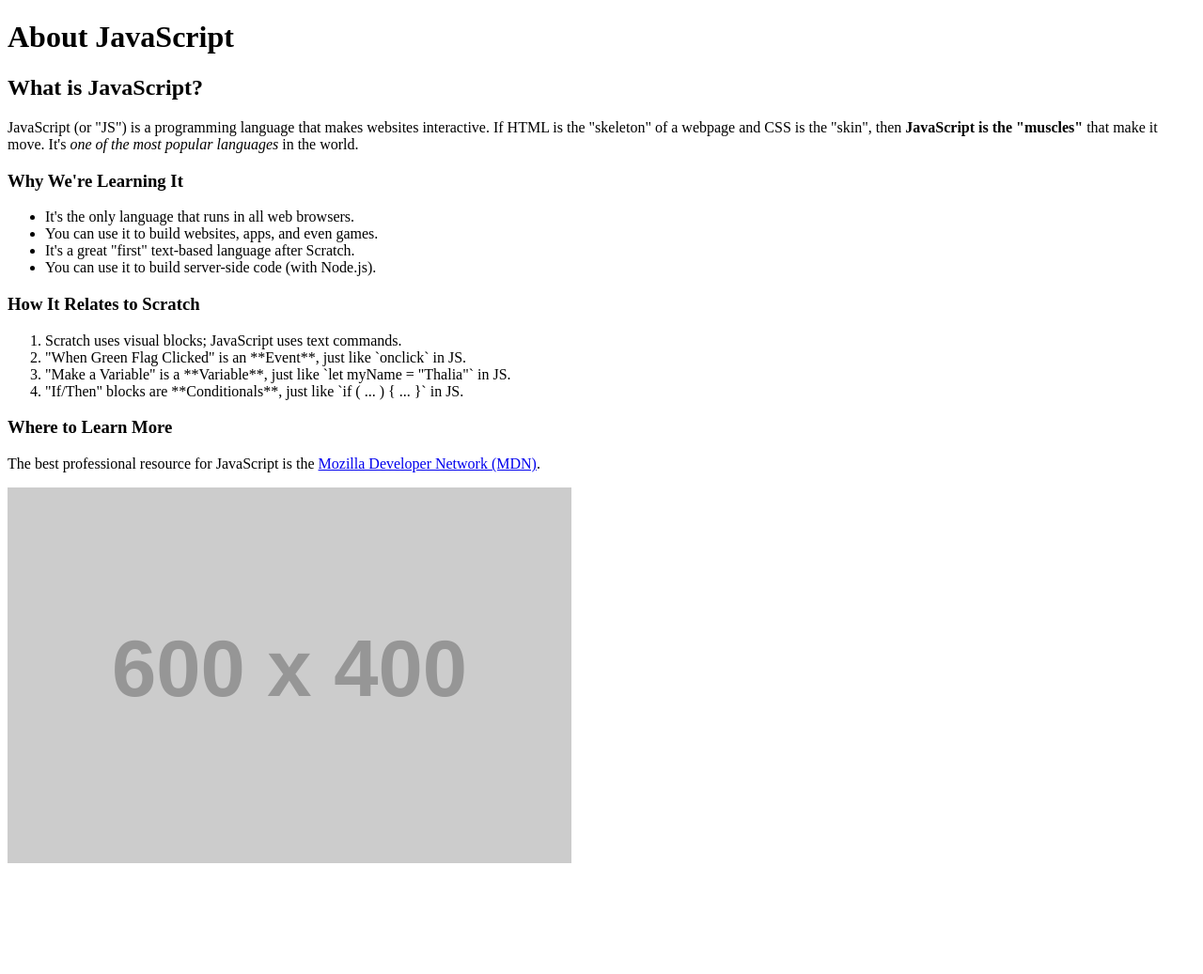
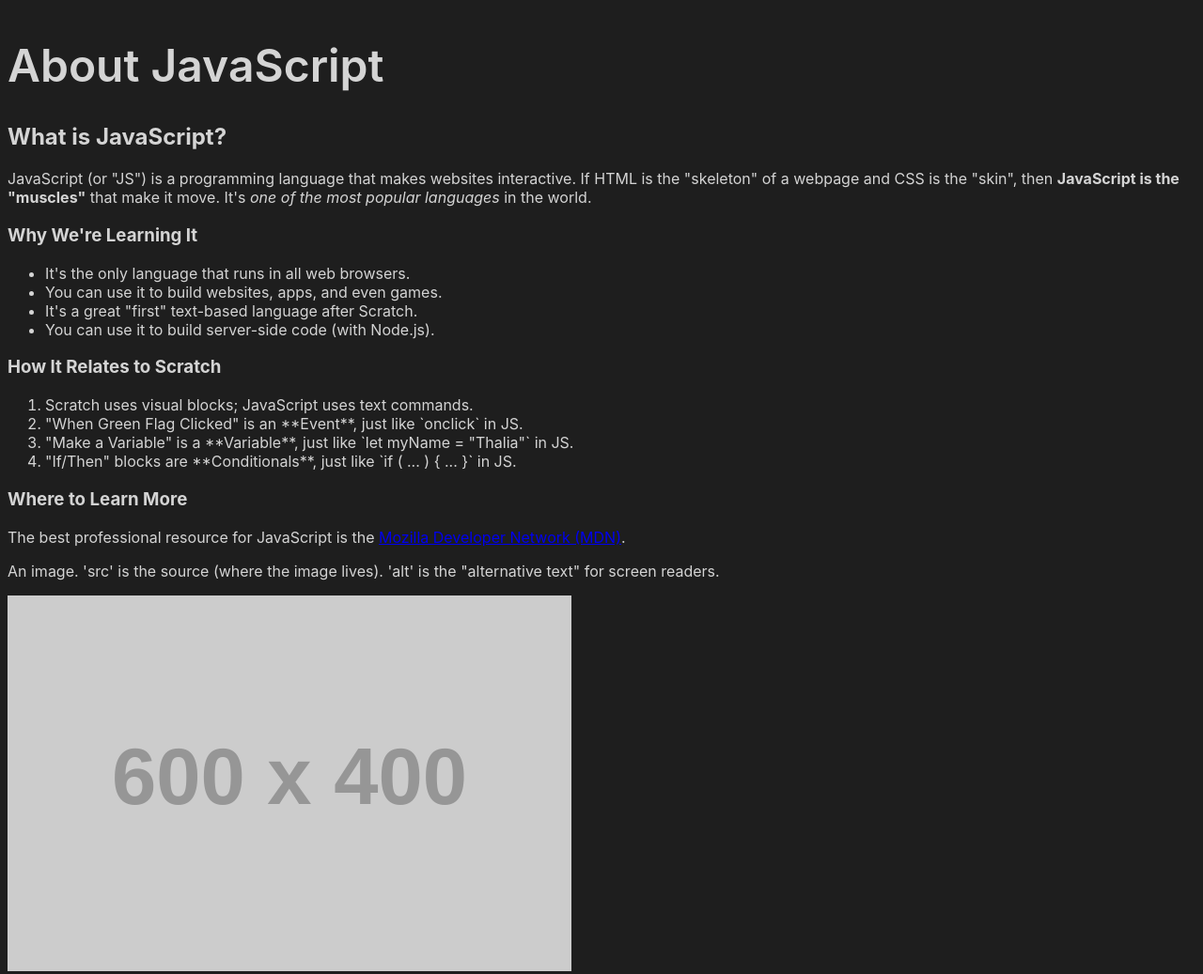
Before and after one commit to girlcodeclub/javascript-101, a plain HTML site: page examples/portfolio/index.html in a window 1280 px wide. Shown: the whole page at 94% size. Before the commit the page ends 931 px from the top, so only its background shows below. Drawn offline with Linux system fonts and the light colour scheme; files that its build step writes are made by us from their sources; placeholder pictures from the web are drawn by us; files whose address does not match are found by name.

Commit message:
this is wrong

```diff
--- a/examples/portfolio/index.html
+++ b/examples/portfolio/index.html
@@ -55,11 +55,11 @@
             <a href="https://developer.mozilla.org/en-US/docs/Web/JavaScript" target="_blank">Mozilla Developer Network (MDN)</a>.
         </p>
 
-        <!--
+        <p>
           An image.
           'src' is the source (where the image lives).
           'alt' is the "alternative text" for screen readers.
-        -->
+        </p>
         <img
           src="https://placehold.co/600x400/1e1e1e/d4d4d4?text=JavaScript+Code"
           alt="A placeholder image of JavaScript code">
--- /dev/null
+++ b/script.js
@@ -0,0 +1,6 @@
+// 1. Find the <h1> element by its ID
+const greetingElement = document.getElementById("greeting");
+// 2. Ask the user for their name
+const userName = prompt("What is your name?");
+// 3. Change the text of the <h1> element
+greetingElement.innerHTML = "Hello, " + userName + "!";
--- /dev/null
+++ b/style.css
@@ -0,0 +1,12 @@
+body {
+  font-family: -apple-system, BlinkMacSystemFont, "Segoe UI", Roboto, Helvetica, Arial, sans-serif;
+  display: grid;
+  place-items: center;
+  min-height: 90vh;
+  background-color: #1e1e1e;
+  color: #d4d4d4;
+}
+h1 {
+    font-size: 3rem;
+    font-weight: 600;
+}
```
Also changed, not shown: index.html (added, +13 -0 lines), 5 other files.
